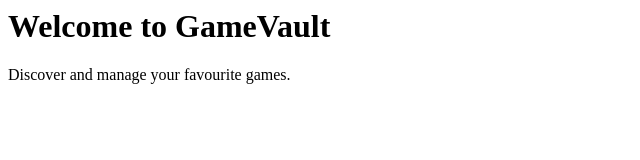
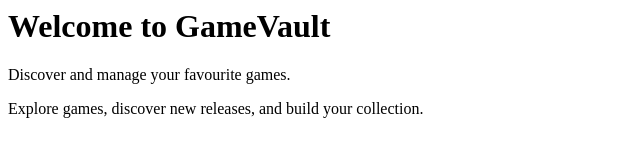
Before and after one commit to Kaushikx-web/2024EB01645_SDP_SGA, a plain HTML site: page index.html in a window 1280 px wide. Shown: the whole page, without its empty margins (0-640 px from the left). Drawn offline with Linux system fonts and the light colour scheme.

Commit message:
Update home page content

```diff
--- a/index.html
+++ b/index.html
@@ -8,6 +8,7 @@
 <body>
     <h1>Welcome to GameVault</h1>
     <p>Discover and manage your favourite games.</p>
+    <p>Explore games, discover new releases, and build your collection.</p>
 </body>
 </html>
 </CodeBlock>
```
